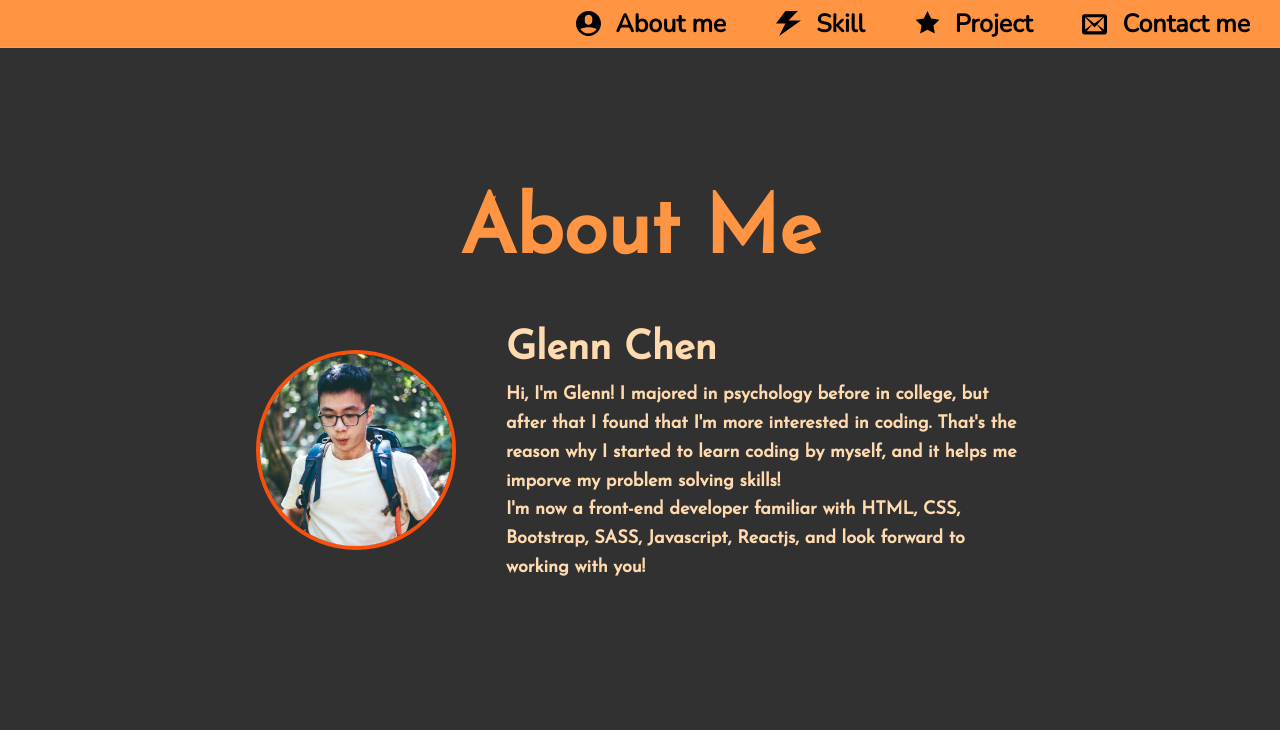
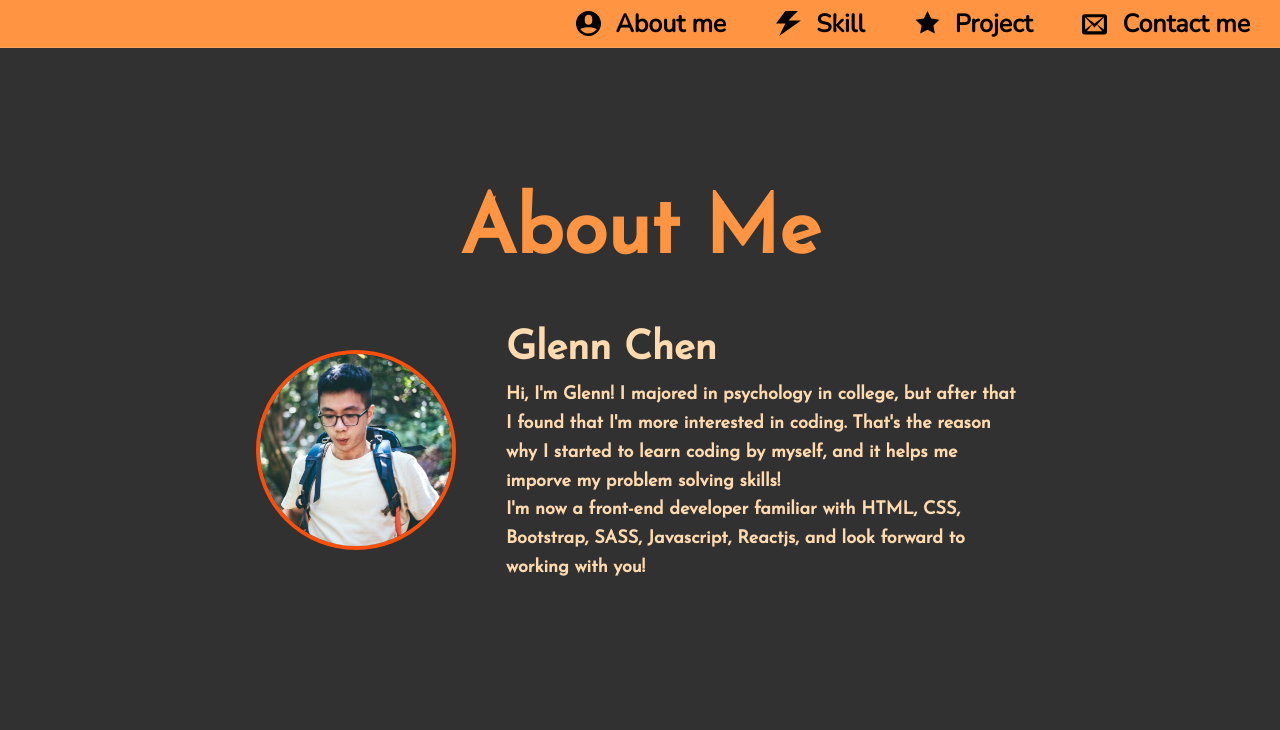
Before and after one commit to Glenn8119/Profile, a website: page index.html in a window 1280 px wide. Shown: the top 730 px of the page. Drawn offline with nearby package versions, Linux system fonts and the light colour scheme.

Commit message:
change some words

```diff
--- a/index.html
+++ b/index.html
@@ -57,7 +57,7 @@
                 <div class="intro__box--text">
                     <p>Glenn Chen</p>
                     Hi, I'm Glenn!
-                    I majored in psychology before in college, but after that I found that I'm more interested in coding. That's the reason why I started to learn coding by myself, and it helps me imporve my problem solving skills!<br>
+                    I majored in psychology in college, but after that I found that I'm more interested in coding. That's the reason why I started to learn coding by myself, and it helps me imporve my problem solving skills!<br>
                     I'm now a front-end developer familiar with HTML, CSS, Bootstrap, SASS, Javascript, Reactjs, and look forward to working with you!
                 </div>
             </div>
```
